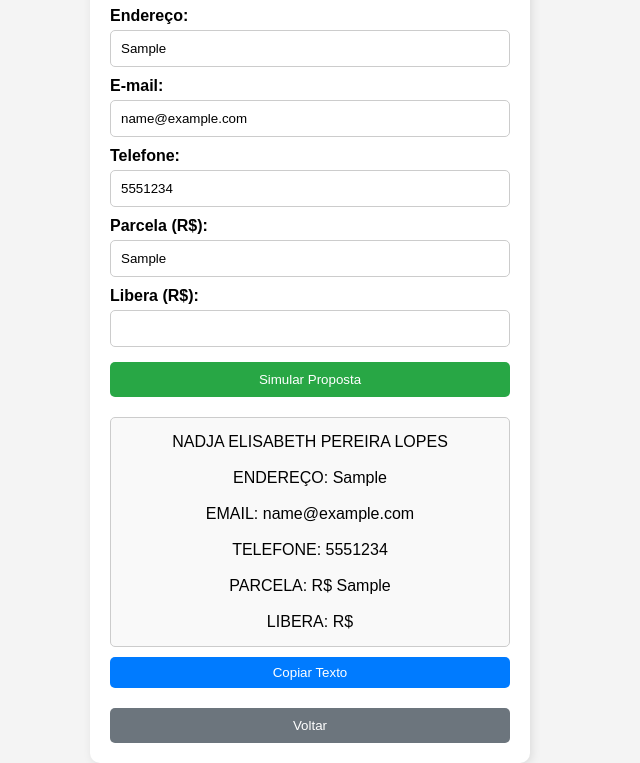
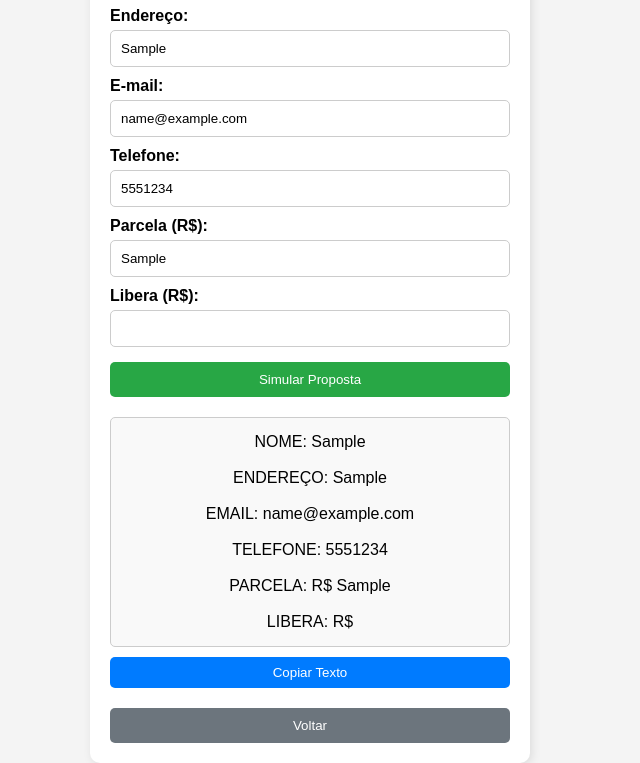
Before and after one commit to Iurygestor/Simulador, a plain HTML site: page Proposta.html in a window 1280 px wide. Both pictures are taken after typing "Sample", "Sample", "name@example.com", "5551234", "Sample" into the empty fields and a click on the button "Simular Proposta". Shown: the part 100-863 px from the top of the page, without its empty margins (330-970 px from the left). Drawn offline with Linux system fonts and the light colour scheme.

Commit message:
Update Proposta.html

```diff
--- a/Proposta.html
+++ b/Proposta.html
@@ -105,7 +105,7 @@
             const parcela = document.getElementById("parcela").value;
             const libera = document.getElementById("libera").value;
 
-            const resultadoTexto = `NADJA ELISABETH PEREIRA LOPES\n\nENDEREÇO: ${endereco}\n\nEMAIL: ${email}\n\nTELEFONE: ${telefone}\n\nPARCELA: R$ ${parcela}\n\nLIBERA: R$ ${libera}`;
+            const resultadoTexto = `NOME: ${nome}\n\nENDEREÇO: ${endereco}\n\nEMAIL: ${email}\n\nTELEFONE: ${telefone}\n\nPARCELA: R$ ${parcela}\n\nLIBERA: R$ ${libera}`;
 
             document.getElementById("resultado").innerText = resultadoTexto;
             document.getElementById("resultado").style.display = "block";
```
